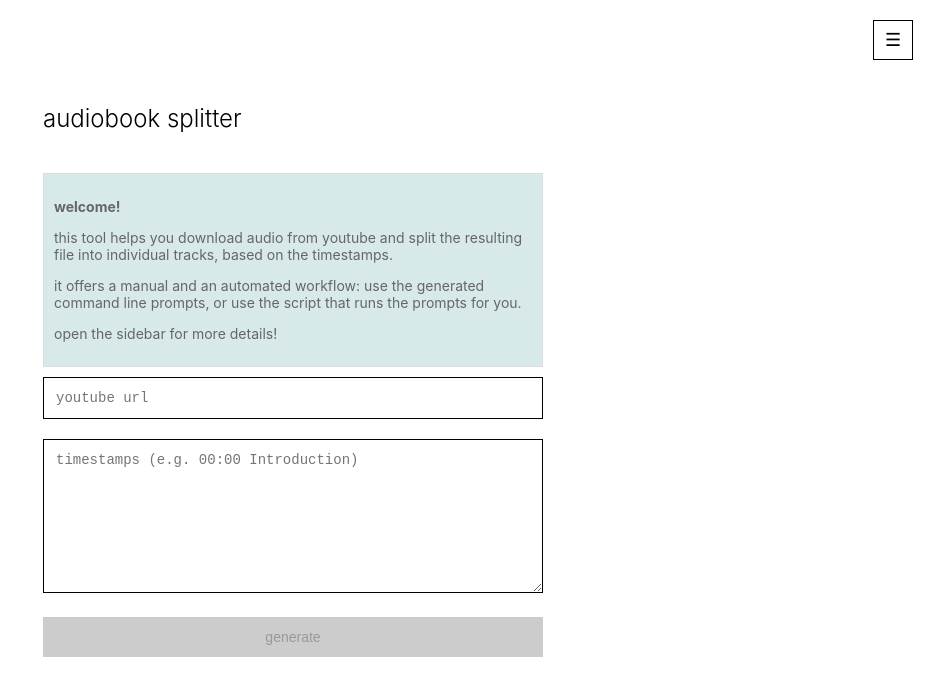
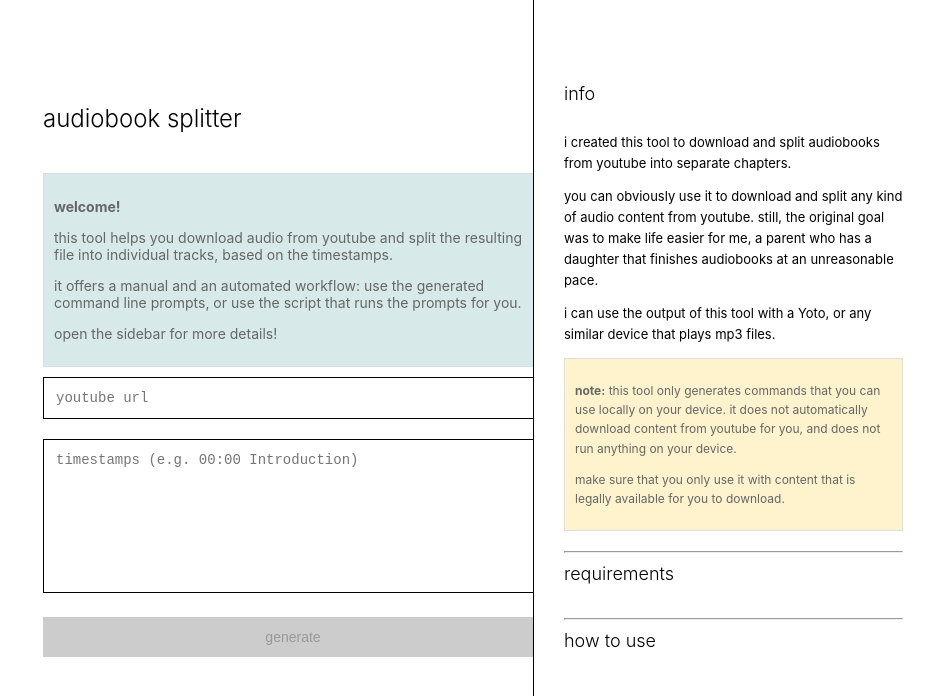
Before and after one commit to szekelyzol/audiobook-splitter, a Next.js app: page / in a window 1280 px wide. Shown: the top 696 px of the page, without its empty margins (347-1280 px from the left). Built offline with nearby package versions, Linux system fonts and the light colour scheme.

Commit message:
Reorg sidebar

```diff
--- a/pages/index.tsx
+++ b/pages/index.tsx
@@ -14,7 +14,6 @@ export default function Home() {
   const [timestampInput, setTimestampInput] = useState('');
   const [selectedOS, setSelectedOS] = useState<OSType>('windows');
   const [generatedCommands, setGeneratedCommands] = useState<{ windows: string[], macos: string[] }>({ windows: [], macos: [] });
-  const [sidebarOpen, setSidebarOpen] = useState(false);
 
   const isValidYouTubeUrl = (url: string): boolean => {
     if (!url) return false;
@@ -595,14 +594,6 @@ echo "Your chapter files are ready!"`;
 
   return (
     <div className={styles.minimalContainer}>
-      {/* Sidebar Toggle */}
-      <button
-        className={styles.sidebarToggle}
-        onClick={() => setSidebarOpen(!sidebarOpen)}
-        aria-label="Toggle sidebar"
-      >
-        ☰
-      </button>
 
       {/* Main View */}
       <div className={styles.mainView}>
@@ -690,52 +681,64 @@ echo "Your chapter files are ready!"`;
       </div>
 
       {/* Sidebar */}
-      <div className={`${styles.sidebar} ${sidebarOpen ? styles.sidebarOpen : ''}`}>
+      <div className={`${styles.sidebar} ${styles.sidebarOpen}`}>
         <div className={styles.sidebarContent}>
-          <h2>info</h2>
+
+          <details open>
+            <summary><h2>info</h2></summary>
             <p>i created this tool to download and split audiobooks from youtube into separate chapters.</p>
             <p>you can obviously use it to download and split any kind of audio content from youtube. still, the original goal was to make life easier for me, a parent who has a daughter that finishes audiobooks at an unreasonable pace.</p>
             <p>i can use the output of this tool with a Yoto, or any similar device that plays mp3 files.</p>
-          <hr></hr>
 
-          {/* Instructions */}
-          <div className={styles.sidebarSection}>
-            <h3>how to use</h3>
-            <p><strong>1. paste a youtube url.</strong> youtube shorts are not supported.</p>
-            <p><strong>2. write or paste timestamps.</strong> you can usually find these in the youtube video description or in the comment section.</p>
-            <p><strong>3. click on generate to create commands and scripts.</strong> you can toggle between windows and mac/linux outputs.</p>
-            <p><strong>4. make sure you have the correct tools set up to run the generated commands.</strong> you can download and run the installer script to automatically set up <code>yt-dlp</code> and <code>ffmpeg</code>, or you can manually set up your environment based on the <strong>required tools</strong> below.</p>
-            <p><strong>5. run the audio splitting commands.</strong> you can download and run the audiobook splitting script that does everything for you automatically, or you can run the resulting commands manually in a terminal.
-            the commands and the script work in the same way: they grab the audio file from youtube with <code>yt-dlp</code> and split it into individual tracks using <code>ffmpeg</code>.</p>
-            <p>you must do this step in the same folder where both the <code>yt-dlp</code> and the <code>ffmpeg</code> executables are located.</p>
-            <p><strong>6. check the output.</strong> it should be a bunch of mp3 files ready for you to upload to whatever device you are using.</p>
-
+            <div className={styles.disclaimer} style={{ marginTop: 10 }}>
+              <p><strong>note:</strong> this tool only generates commands that you can use locally on your device. it does not automatically download content from youtube for you, and does not run anything on your device.</p>
+              <p>make sure that you only use it with content that is legally available for you to download.</p>
             </div>
-
-          <hr></hr>
-
-          {/* Requirements */}
+          </details>
 
           <hr />
 
+          <details>
+            <summary><h2>requirements</h2></summary>
             <div className={styles.sidebarSection}>
-            <h3>easy install (recommended)</h3>
-            <p>copy one of the commands below into your terminal. these install both <code>yt-dlp</code> and <code>ffmpeg</code>.</p>
+              <p>you need two command‑line tools:</p>
+              <p><strong>1. yt-dlp</strong> — downloads the audio</p>
+              <p><strong>2. ffmpeg</strong> — splits the chapters</p>
+              <p>install them with your OS package manager for the smoothest experience (see “how to use” below for one‑liners).</p>
+              <p>advanced users can also install manually:</p>
+              <a href="https://github.com/yt-dlp/yt-dlp/wiki/Installation" target="_blank" rel="noopener noreferrer">→ yt-dlp installation guide</a>
+              <a href="https://ffmpeg.org/download.html" target="_blank" rel="noopener noreferrer">→ ffmpeg downloads</a>
+            </div>
+          </details>
+
+          <hr />
+
+          <details>
+            <summary><h2>how to use</h2></summary>
+            <div className={styles.sidebarSection}>
+              <h3>steps</h3>
+              <p><strong>1.</strong> paste a youtube url (shorts not supported).</p>
+              <p><strong>2.</strong> paste timestamps (from description/comments).</p>
+              <p><strong>3.</strong> click <em>generate</em> to create commands.</p>
+              <p><strong>4.</strong> make sure <code>yt-dlp</code> and <code>ffmpeg</code> are installed via your package manager.</p>
+              <p><strong>5.</strong> run the commands in a terminal.</p>
+              <p><strong>6.</strong> your mp3 tracks should be ready in the current folder.</p>
+
+              {/* package‑manager one‑liners only (no script download) */}
+              <h3 style={{ marginTop: 15 }}>install via package manager</h3>
 
               <p><strong>windows</strong></p>
               <div className={styles.minimalCommands}>
-              <p>winget (preferred on Windows 10/11)</p>
+                <p>winget (recommended)</p>
                 <pre>{WIN_WINGET}</pre>
                 <div className={styles.minimalActions}>
                   <button onClick={() => copyLine(WIN_WINGET)}>copy winget</button>
                 </div>
-
                 <p>chocolatey</p>
                 <pre>{WIN_CHOCO}</pre>
                 <div className={styles.minimalActions}>
                   <button onClick={() => copyLine(WIN_CHOCO)}>copy choco</button>
                 </div>
-
                 <p>scoop</p>
                 <pre>{WIN_SCOOP}</pre>
                 <div className={styles.minimalActions}>
@@ -778,50 +781,8 @@ echo "Your chapter files are ready!"`;
                   <button onClick={() => copyLine(LNX_ZYP)}>copy zypper</button>
                 </div>
               </div>
-
-            <div className={styles.disclaimer} style={{ marginTop: 15 }}>
-              <p><strong>note:</strong> if a package manager is not available or needs admin rights, you can use the <em>tool setup script</em> button on the main page — it can do a local, no‑admin install on windows and uses package managers on mac/linux.</p>
             </div>
-          </div>
-
-          <div className={styles.sidebarSection}>
-            <h3>required tools</h3>
-            <p><strong>1. yt-dlp - downloads audio</strong></p>
-            <a href="https://github.com/yt-dlp/yt-dlp/wiki/Installation" target="_blank" rel="noopener noreferrer">
-              → download yt-dlp executable
-            </a>
-            <p><strong>2. ffmpeg - splits chapters</strong></p>
-            <a href="https://ffmpeg.org/download.html" target="_blank" rel="noopener noreferrer">
-              → download ffmpeg executables
-            </a>
-            <div className={styles.disclaimer}>
-              <p>if you decide to set up your environment manually, you need to put all tools into the same folder for the commands to work!</p>
-              <p>for example, put both the <code>yt-dlp</code> and the <code>ffmpeg</code> executable files into a folder called <code>audiobook-tools</code>. when you get to step 5, navigate to the same folder in your terminal before running the commands.</p>
-              <p>also, finding the right ffmpeg package can be a bit tricky. for windows, you can download the latest release build directly from here: <a href="https://www.gyan.dev/ffmpeg/builds/#release-builds" target="_blank" rel="noopener noreferrer"><strong>ffmpeg-release-essentials.zip</strong></a></p>
-              <p>for macos, check the stable release here:<a href="https://evermeet.cx/ffmpeg/" target="_blank" rel="noopener noreferrer"><strong>ffmpeg-X.Y.Z.zip</strong></a></p>
-              <p>X.Y.Z. is going to be a version number.</p>
-              <p>for linux, you most probably do not need help.</p>
-            </div>
-          </div>
-
-          <hr></hr>
-
-          {/* Formats */}
-          <div className={styles.sidebarSection}>
-            <h3>supported timestamp formats</h3>
-            <p>• standard webvtt: 00:00:00 --&gt; 00:24:54</p>
-            <p>• simple format: 0:00 chapter title</p>
-            <p><a href="https://www.w3.org/TR/webvtt1/#introduction-chapters" target="_blank" rel="noopener noreferrer">
-              see the webvtt specs for more info and examples
-            </a></p>
-          </div>
-
-          {/* Legal */}
-          <div className={styles.disclaimer}>
-            <p><strong>note:</strong> this tool only generates commands that you can use locally on your device. it does not automatically download content from youtube for you, and does not run anything on your device.</p>
-            <p>using it does require some basic understanding of terminals and installing stuff, but i am sure you will manage.</p>
-            <p>just make sure that you only use it with content that is legally available for you to download.</p>
-          </div>
+          </details>
         </div>
       </div>
     </div>
--- a/styles/Home.module.css
+++ b/styles/Home.module.css
@@ -163,6 +163,24 @@
   font-weight: 300;
 }
 
+.sidebarContent details {
+  margin-bottom: 20px;
+}
+
+.sidebarContent summary {
+  list-style: none;
+  cursor: pointer;
+}
+
+.sidebarContent summary::-webkit-details-marker {
+  display: none;
+}
+
+.sidebarContent summary h2 {
+  display: inline-block;
+  margin: 0 0 10px 0;
+}
+
 .sidebarSection {
   margin-bottom: 30px;
 }
```
Lines whose indentation alone changed are shown as unchanged.
